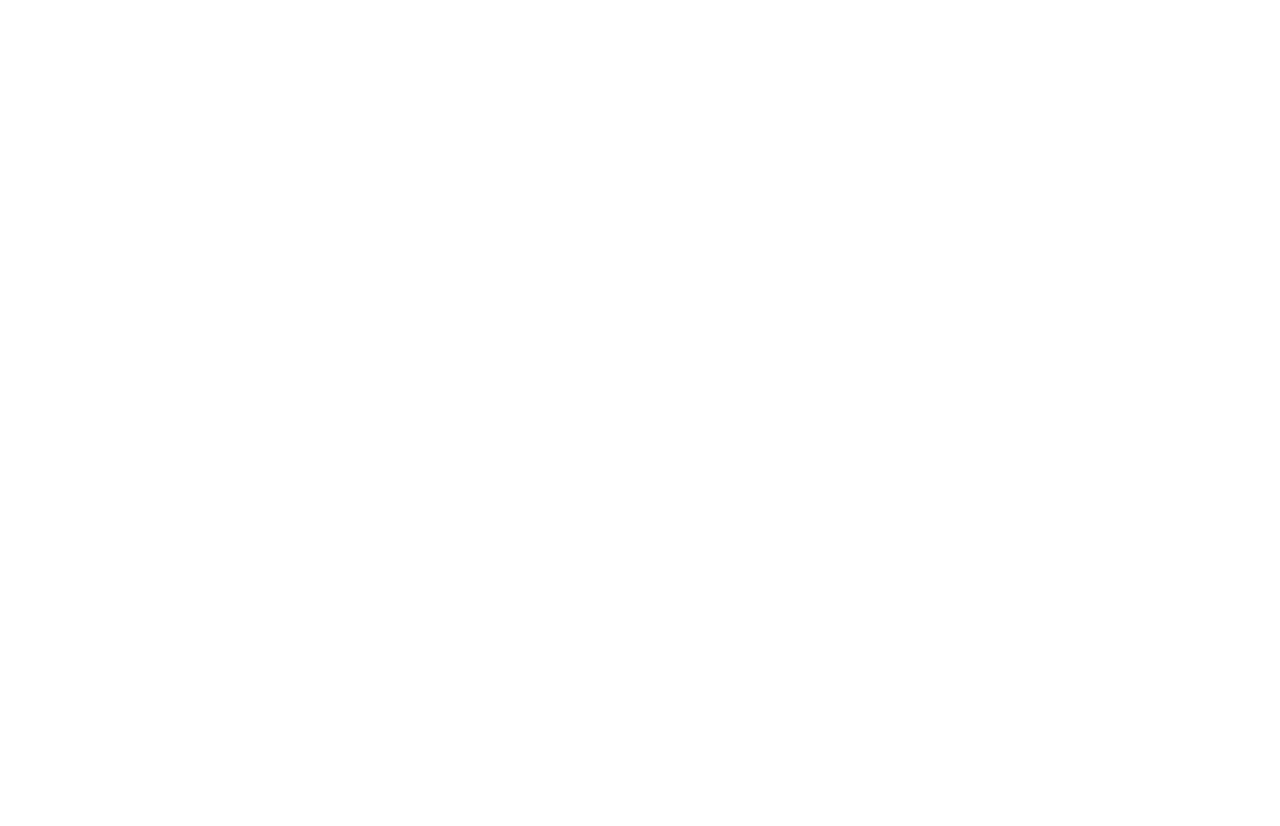
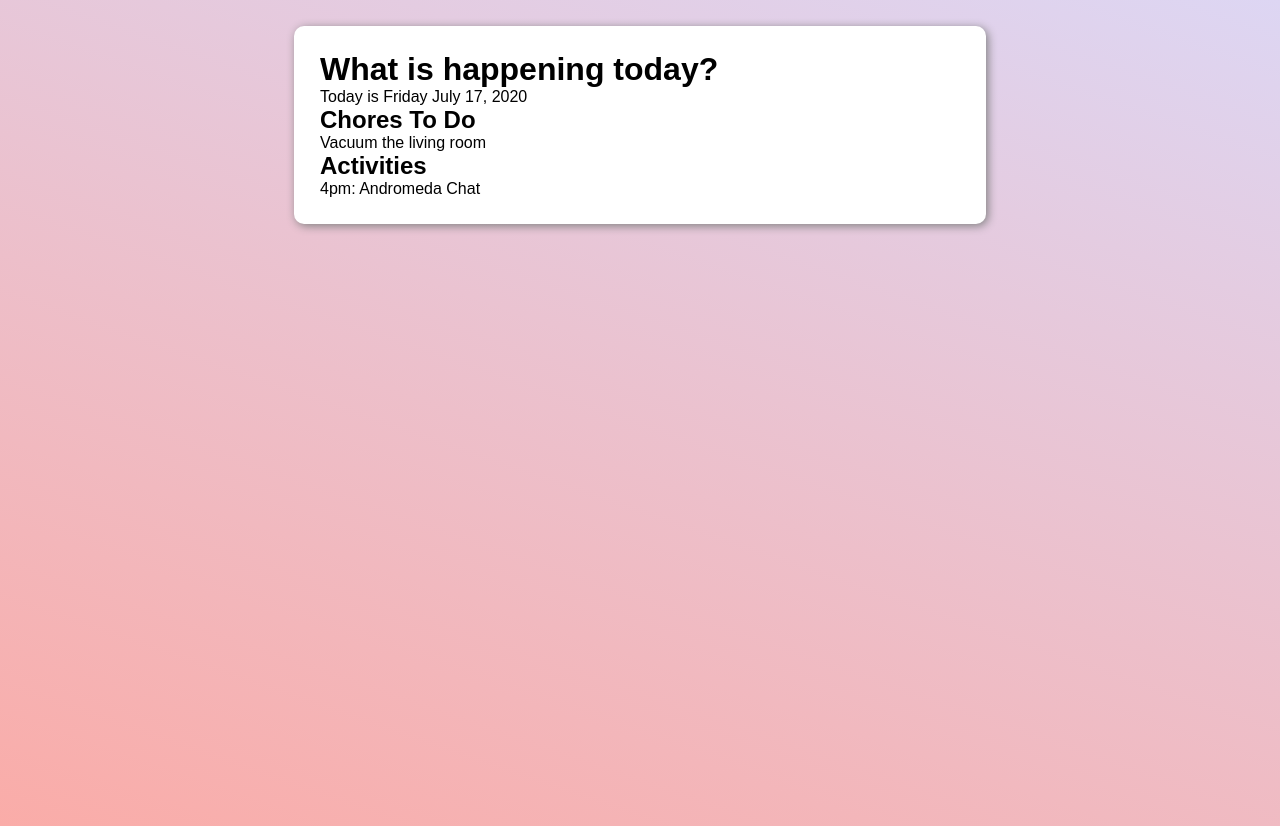
Before and after one commit to threadkind/today, a plain HTML site: page index.html in a window 1280 px wide. Before the commit the page ends 800 px from the top, so only its background shows below. Drawn offline with Linux system fonts and the light colour scheme.

Commit message:
Add chores + activities

```diff
--- a/css/styles.css
+++ b/css/styles.css
@@ -0,0 +1,22 @@
+* {
+	font-family: Ariel, sans-serif;
+	text-decoration: none;
+	list-style: none;
+	padding: 0;
+	margin: 0;
+}
+body {
+	background-color: #FAACA8;
+	background-image: linear-gradient(19deg, #FAACA8 0%, #DDD6F3 100%);
+	min-height: 100vh;
+
+}
+
+#appContain {
+	width: 50%;
+	margin: 2% auto;
+	background: white;
+	padding: 2%;
+	border-radius: 10px;
+	box-shadow: 2px 2px 10px grey;
+}
--- a/index.html
+++ b/index.html
@@ -3,14 +3,25 @@
   <head>
     <meta charset="UTF-8">
     <meta name="viewport" content="width=device-width,initial-scale=1">
-    <title>title</title>
+    <title>What's Happening Today?</title>
     <link rel="shortcut icon" href="images/favicon.png" type="image/png">
     <link rel="stylesheet" href="css/styles.css" type="text/css">
   </head>
   <body>
     <nav></nav>
-    <main></main>
+    <main>
+      <div id="appContain">
+        <h1>What is happening today?</h1>
+        <div>Today is <span id="todaysDate"></span></div>
+        <h2>Chores To Do</h2>
+        <div id="chores"></div>
+        <h2>Activities</h2>
+        <div id="activities"></div>
+      </div>
+
+    </main>
     <footer></footer>
+    <script src="js/data.js"></script>
     <script src="js/scripts.js"></script>
   </body>
 </html>
--- /dev/null
+++ b/js/data.js
@@ -0,0 +1,43 @@
+let weekly = {
+	sunday : {
+		chores : [`It's the weekend! Chillout!`],
+		activities : []
+	},
+	monday : {
+		chores : ['Make sure every bathroom has 3 toilet rolls'],
+		activities : ['Dance']
+	},
+
+	tuesday : {
+		chores : [''],
+		activities : ['TKD']
+	},
+	wednesday : {
+		chores : [''],
+		activities : []
+	},
+	thursday : {
+		chores : [''],
+		activities : ['Movie Night']
+	},
+	friday : {
+		chores : ['Vacuum the living room'],
+		activities : ['4pm: Andromeda Chat']
+	},
+	saturday : {
+		chores : [`It's the weekend! Chillout!`],
+		activities : []
+	}
+}
+
+let specialDays = {
+	bea : `June 9`,
+	michael : `May 14`,
+	amy : `July 1`,
+	nain : `April 22`,
+	ogk : `September 26`,
+	uncleMike : `June 14`,
+	greatGma : `October 10`,
+	allison : `May 11`,
+	terry : `January 29`
+}
--- a/js/scripts.js
+++ b/js/scripts.js
@@ -0,0 +1,57 @@
+let yr = {
+	days : [`Sunday`, `Monday`, `Tuesday`, `Wednesday`, `Thursday`, `Friday`, `Saturday`],
+	months : ["January", "February", "March", "April", "May", "June", "July", "August", "September", "October", "November", "December"]
+}
+
+let page = {
+	todaysDate : document.getElementById('todaysDate'),
+	chores : document.getElementById('chores'),
+	activities : document.getElementById('activities'),
+}
+
+let f = {
+	addChores : () => {
+		let x = `<ul>`
+
+		weekly[today.day.toLowerCase()].chores.forEach((y) => {
+			x += `<li>${y}</li>`
+		})
+		x += '</ul>'
+
+		page.chores.innerHTML = x
+	},
+	addActivities : () => {
+		let x = `<ul>`
+
+		weekly[today.day.toLowerCase()].activities.forEach((y) => {
+			x += `<li>${y}</li>`
+		})
+		x += '</ul>'
+
+		page.activities.innerHTML = x
+	}
+}
+
+let d = new Date()
+
+let today = {
+	day : yr.days[d.getDay()],
+	date : d.getDate(),
+	month : d.getMonth()+1,
+	year : d.getFullYear(),
+}
+
+
+
+console.log(today)
+console.log(today.day)
+
+let handlers = {
+	todaysDate : page.todaysDate.innerHTML = `${today.day} ${yr.months[today.month-1]} ${today.date}, ${today.year}`,
+	todaysChores : f.addChores(),
+	todaysActivities : f.addActivities()
+
+
+
+
+}
```
